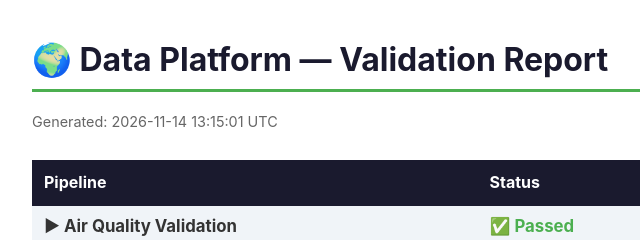
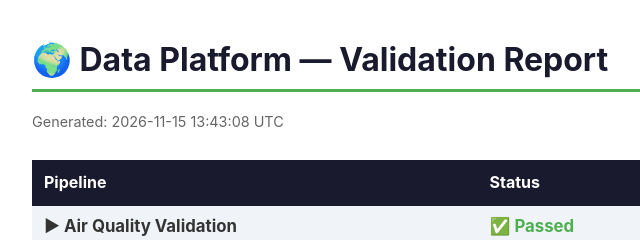
Before and after one commit to Rajee0712/data-platform, a plain HTML site: page validation/index.html in a window 1280 px wide. Shown: the top 240 px of the page, 108-748 px from the left. Drawn offline with Linux system fonts and the light colour scheme.

Commit message:
deploy: badac29ab462e41403a7eb30f5978462d97a5f07

```diff
--- a/validation/index.html
+++ b/validation/index.html
@@ -29,7 +29,7 @@
 </head>
 <body>
     <h1>🌍 Data Platform — Validation Report</h1>
-    <p class="timestamp">Generated: 2026-11-14 13:15:01 UTC</p>
+    <p class="timestamp">Generated: 2026-11-15 13:43:08 UTC</p>
     <table>
         <thead>
             <tr>
```
